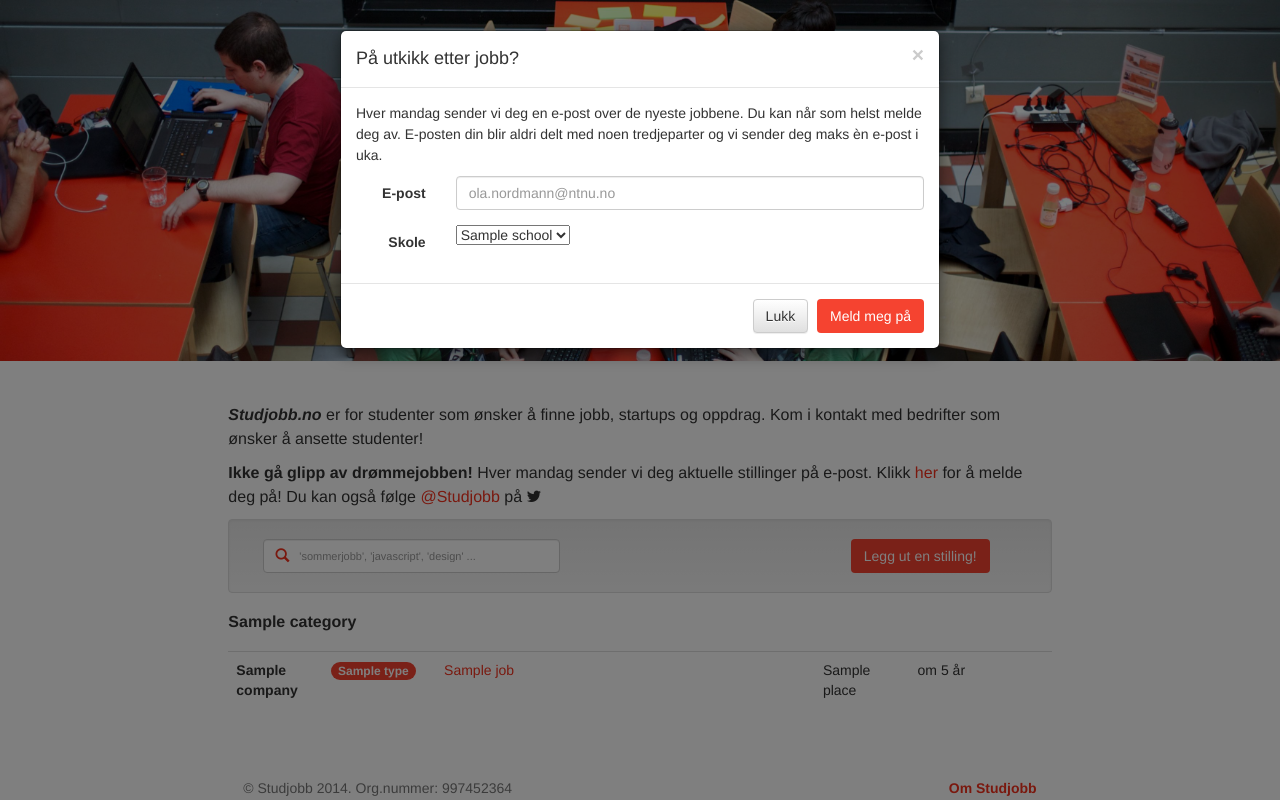
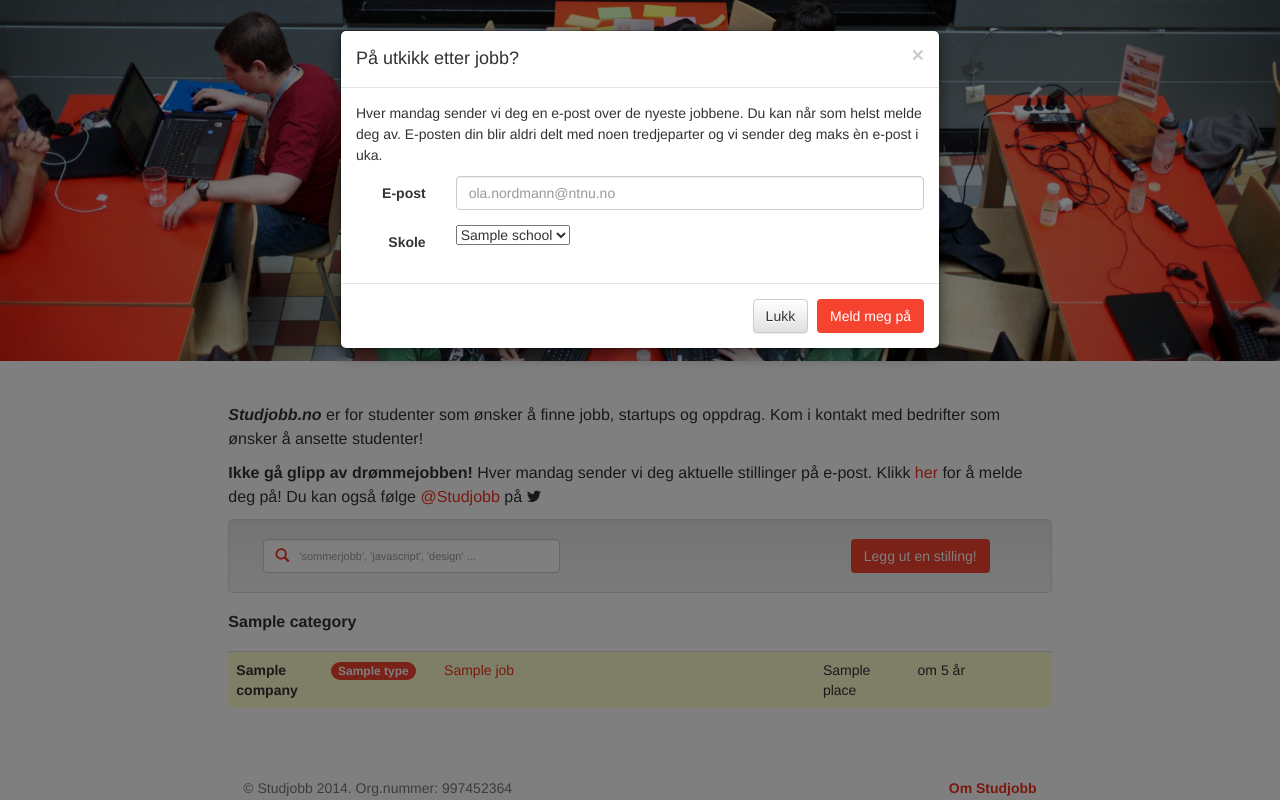
Before and after one commit to HYDPublic/Studjobb, a PHP site: template app/views/board.php in a window 1280 px wide. Run offline with PHP 8.4, Linux system fonts and the light colour scheme; the template is opened without the code that fills it: most values are stand-ins (such as "Sample title", 1, 10 or a date in 2020); some libraries are stand-ins or nearby versions.

Commit message:
if marked make row yellow on board

```diff
--- a/app/views/board.php
+++ b/app/views/board.php
@@ -37,7 +37,7 @@
                         <tbody>
                             <?php foreach ($category->jobs as $job): ?>
                             <?php if ($job->published == true): ?>
-                            <tr data-href="/stilling/<?php print $job->id; ?>">
+                            <tr data-href="/stilling/<?php print $job->id; ?>" <?php if ($job->marked) print 'class="marked"'; ?>>
                                 <td class="company"><strong><?php print $job->company->name; ?></strong></td>
                                 <td class="type"><span class="badge badge-orange"><?php print $job->type; ?></span></td>
                                 <td class="title"><span class="job-title"><?php print $job->title; ?></span></td>
```
